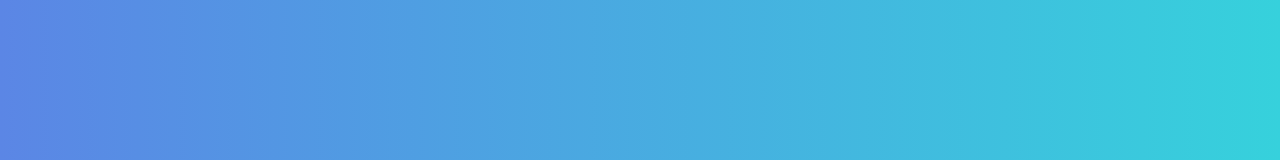
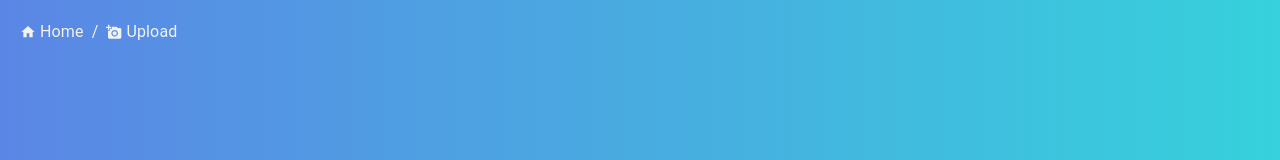
Before and after one commit to wendryosales/steganography, a React (Vite) app in the folder frontend/: page /upload in a window 1280 px wide. Shown: the top 160 px of the page. Built offline with nearby package versions, Linux system fonts and the light colour scheme.

Commit message:
feat: :sparkles: Axios and BreadCrumb component

```diff
--- a/frontend/package.json
+++ b/frontend/package.json
@@ -14,6 +14,7 @@
     "@mui/icons-material": "^5.10.14",
     "@mui/material": "^5.10.14",
     "@types/styled-components": "^5.1.26",
+    "axios": "^1.1.3",
     "react": "^18.2.0",
     "react-dom": "^18.2.0",
     "react-dropzone": "^14.2.3",
--- a/frontend/src/components/FileInfo/index.tsx
+++ b/frontend/src/components/FileInfo/index.tsx
@@ -1,22 +1,25 @@
-import CloseIcon from '@mui/icons-material/Close';
-import { ButtonClose, Container, FileContainer, ImagePreview } from "./style";
+import DeleteIcon from '@mui/icons-material/Delete';
+import IconButton from '@mui/material/IconButton';
+import { Container, FileContainer, ImagePreview } from "./style";
 import { IFileInfoProps } from "./types";
 
 export const FileInfo = ({ file, onDelete }: IFileInfoProps) => {
-  const { name, size } = file;
+  const { name, size, preview } = file;
   const to_MB = 0.000001
   const sizeInMB = (size * to_MB).toFixed(2);
   return (
     <Container>
       <FileContainer>
         <section>
-          <ImagePreview src='https://avatars.githubusercontent.com/u/2254731?v=4' />
+          <ImagePreview src={preview} />
           <div>
             <strong>{name}</strong>
             <span>{sizeInMB} Mb</span>
           </div>
         </section>
-        <ButtonClose onClick={onDelete} />
+        <IconButton aria-label='delete' onClick={onDelete} color="error">
+          <DeleteIcon />
+        </IconButton>
       </FileContainer>
     </Container>
   );
--- a/frontend/src/components/FileInfo/style.ts
+++ b/frontend/src/components/FileInfo/style.ts
@@ -1,4 +1,3 @@
-import CloseIcon from '@mui/icons-material/Close';
 import styled from "styled-components";
 import { IImagePreview } from "./types";
 
@@ -36,7 +35,7 @@ export const FileContainer = styled.div`
       height: 100%;
 
       strong {
-        width: 200px;
+        width: 160px;
         white-space: nowrap;
         overflow: hidden;
         text-overflow: ellipsis;
@@ -53,14 +52,3 @@ export const ImagePreview = styled.div`
   width: 50px;
   height: 100%;
 `;
-
-export const ButtonClose = styled(CloseIcon)`
-  width: 20px;
-  height: 20px;
-  cursor: pointer;
-  transition: all 0.2s ease-in-out;
-
-  &:hover {
-    color: #e57878;
-  }
-`
--- a/frontend/src/components/FileInfo/types.ts
+++ b/frontend/src/components/FileInfo/types.ts
@@ -1,4 +1,5 @@
 export interface File {
+    preview: string;
     name: string;
     size: number;
 }
--- /dev/null
+++ b/frontend/src/components/breadcrumb/index.tsx
@@ -0,0 +1,31 @@
+// Third-party imports
+import AddAPhotoIcon from '@mui/icons-material/AddAPhoto';
+import HomeIcon from '@mui/icons-material/Home';
+import Link from '@mui/material/Link';
+import Typography from '@mui/material/Typography';
+
+// Local imports
+import { BreadcrumbsContainer } from './style';
+
+export default function BreadCrumb() {
+  return (
+      <BreadcrumbsContainer aria-label="breadcrumb">
+        <Link
+          underline="hover"
+          sx={{ display: 'flex', alignItems: 'center' }}
+          color="inherit"
+          href="/"
+        >
+          <HomeIcon sx={{ mr: 0.5 }} fontSize="inherit" />
+          Home
+        </Link>
+        <Typography
+          sx={{ display: 'flex', alignItems: 'center' }}
+          color="text.primary"
+        >
+          <AddAPhotoIcon sx={{ mr: 0.5 }} fontSize="inherit" />
+          Upload
+        </Typography>
+      </BreadcrumbsContainer>
+  );
+}
--- /dev/null
+++ b/frontend/src/components/breadcrumb/style.ts
@@ -0,0 +1,23 @@
+import Breadcrumbs from "@mui/material/Breadcrumbs";
+import styled from "styled-components";
+
+export const BreadcrumbsContainer = styled(Breadcrumbs)`
+  position: absolute;
+  top: 10px;
+  left: 10px;
+  height: 50px;
+  padding: 10px;
+
+  .MuiBreadcrumbs-separator {
+    color: #f2f2f2;
+  }
+
+  li, p {
+    color: #f2f2f2;
+    transition: all 0.3s ease-in-out;
+  }
+
+  li:hover, p:hover {
+    color: #2d2a2e;
+  }
+  `;
--- a/frontend/src/components/dropzone/index.tsx
+++ b/frontend/src/components/dropzone/index.tsx
@@ -5,13 +5,22 @@ import { File } from "../FileInfo/types";
 import { renderDragMessage } from "./renderDragMessage";
 import { Container } from "./styles/Container";
 import { DropContainer } from "./styles/DropContainer";
+import { IDropzoneProps, IFiles } from "./types";
 
-const Dropzone = () => {
+const Dropzone = ({ setHasFile }: IDropzoneProps) => {
+
   const [ fileInfo, setFileInfo ] = useState<File | null>(null);
-  const onDrop = useCallback((files: File[]) => {
-    setFileInfo(files[0]);
-    console.log(files[0])
+
+  const onDrop = useCallback((files: IFiles) => {
+    const preview = URL.createObjectURL(files[0] as unknown as MediaSource);
+    setFileInfo({
+      preview,
+      name: files[0].name,
+      size: files[0].size,
+    });
+    setHasFile(true);
   }, [])
+
   const { getRootProps, getInputProps, isDragActive, isDragReject } = useDropzone(
     {
       onDrop,
@@ -21,13 +30,19 @@ const Dropzone = () => {
       }
   })
 
+  const onDelete = useCallback(() => {
+    setFileInfo(null);
+    setHasFile(false);
+  }, [])
+
   return (
     <Container>
       {
         !!fileInfo ? (
           <FileInfo
             file={fileInfo}
-            onDelete={() => setFileInfo(null)}/>
+            onDelete={onDelete}/>
+
         ) : (
           <DropContainer
             {...getRootProps()}
--- /dev/null
+++ b/frontend/src/components/dropzone/types.ts
@@ -0,0 +1,10 @@
+export interface IDropzoneProps {
+  setHasFile: (hasFile: boolean) => void;
+}
+
+interface TFile {
+  name: string;
+  size: number
+}
+
+export type IFiles = TFile[]
--- a/frontend/src/containers/Upload/index.tsx
+++ b/frontend/src/containers/Upload/index.tsx
@@ -1,11 +1,30 @@
+import SendIcon from '@mui/icons-material/Send';
+import Fab from "@mui/material/Fab";
+import { useState } from "react";
+import BreadCrumb from '../../components/breadcrumb';
 import Dropzone from "../../components/dropzone";
 import ControlledOpenSpeedDial from "../../components/speed-dial";
 import { Page } from "../style";
 
+
 const UploadPage = () => {
+  const [hasFile, setHasFile] = useState(false);
+
+  const onSubmitted = () => {
+  }
+
   return (
     <Page>
-      <Dropzone />
+      <BreadCrumb />
+      <Dropzone setHasFile={setHasFile}/>
+      {
+        hasFile && (
+          <Fab  variant="extended" sx={{ mt: 1 }} onClick={onSubmitted}>
+            <p> Enviar arquivo </p>
+            <SendIcon color="success" sx={{ ml: 1 }} />
+          </Fab>
+        )
+      }
       <ControlledOpenSpeedDial />
     </Page>
   );
```
Also changed, not shown: frontend/src/services/api.ts (added, +7 -0 lines), 1 other file (tests, documents, lock files or other folders).
